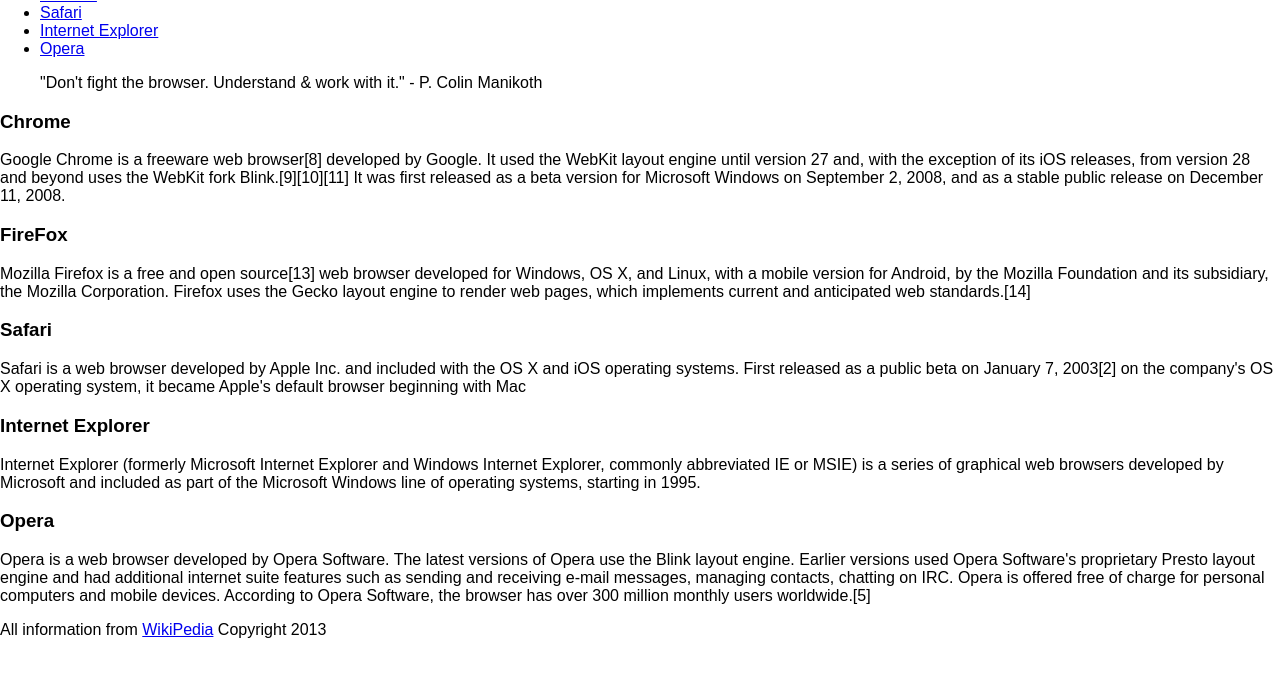
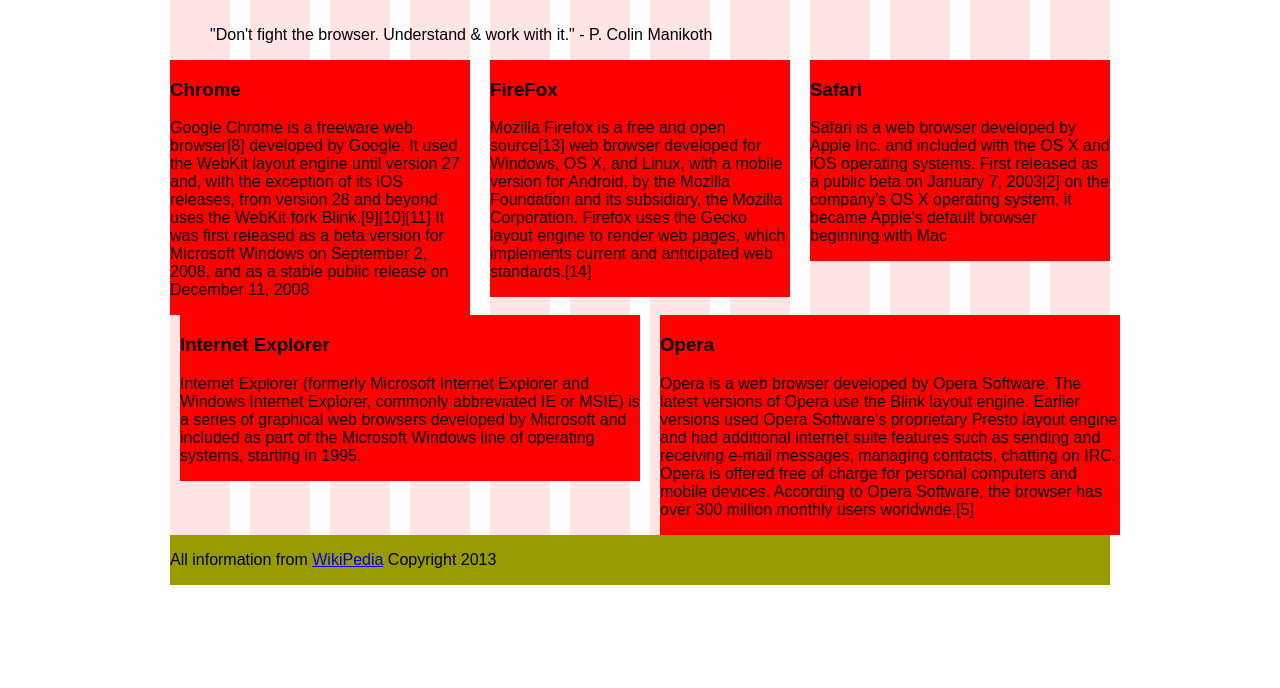
Before and after one commit to kberg8/Midterm-Refresher, a plain HTML site: page index.html in a window 1280 px wide. Shown: the part 112-800 px from the top of the page. Drawn offline with Linux system fonts and the light colour scheme.

Commit message:
3. Grid Structure

```diff
--- a/css/styles.css
+++ b/css/styles.css
@@ -1,6 +1,12 @@
 /* Stylesheet */
 
+footer {
+	background: #990;
+	}
 
+	section {
+	background: red;
+		}
 
 /* Help Class to Show Grid */
 .showgrid {
--- a/index.html
+++ b/index.html
@@ -15,14 +15,16 @@
 </head>
 <body>
 
+<div class="container_12 showgrid">
+
 <!-- Header -->
 
-<header>
+<header class="grid_6">
     <h1>Browsers</h1>
 </header>
 
 <!-- Navigation -->
-<nav>
+<nav class="grid_6">
 	<ul>
 		<li id="mozilla"><a href="http://getfirefox.com">FireFox</a></li>
 		<li id="google"><a href="https://www.google.com/intl/en/chrome/browser/">Chrome</a></li>
@@ -34,7 +36,7 @@
 
 <!-- Quote -->
 
-<aside>
+<aside class="grid_12">
 	<blockquote>
 		"Don't fight the browser. Understand & work with it." - P. Colin Manikoth
 	</blockquote>
@@ -42,39 +44,44 @@
 
 <!-- Browsers -->
 
-<article>
+<article class="grid_12">
 
-	<section>
+	<section class="grid_4 alpha">
 	<h3>Chrome</h3>
 	<p>Google Chrome is a freeware web browser[8] developed by Google. It used the WebKit layout engine until version 27 and, with the exception of its iOS releases, from version 28 and beyond uses the WebKit fork Blink.[9][10][11] It was first released as a beta version for Microsoft Windows on September 2, 2008, and as a stable public release on December 11, 2008.</p>
     </section>
 
-    <section>
+    <section class="grid_4">
 	<h3>FireFox</h3>
 	<p>Mozilla Firefox is a free and open source[13] web browser developed for Windows, OS X, and Linux, with a mobile version for Android, by the Mozilla Foundation and its subsidiary, the Mozilla Corporation. Firefox uses the Gecko layout engine to render web pages, which implements current and anticipated web standards.[14]</p>
 	</section>
 
-	<section>
+	<section class="grid_4 omega">
 	<h3>Safari</h3>
 	<p>Safari is a web browser developed by Apple Inc. and included with the OS X and iOS operating systems. First released as a public beta on January 7, 2003[2] on the company's OS X operating system, it became Apple's default browser beginning with Mac</p>
 	</section>
 
-	<section>
+
+  <div class="grid_12">
+   	<section class="grid_6 alpha">
 	<h3>Internet Explorer</h3>
 	<p>Internet Explorer (formerly Microsoft Internet Explorer and Windows Internet Explorer, commonly abbreviated IE or MSIE) is a series of graphical web browsers developed by Microsoft and included as part of the Microsoft Windows line of operating systems, starting in 1995. </p>
 	</section>
 
-	<section>
+	<section class="grid_6 omega">
 	<h3>Opera</h3>
 	<p>Opera is a web browser developed by Opera Software. The latest versions of Opera use the Blink layout engine. Earlier versions used Opera Software's proprietary Presto layout engine and had additional internet suite features such as sending and receiving e-mail messages, managing contacts, chatting on IRC. Opera is offered free of charge for personal computers and mobile devices. According to Opera Software, the browser has over 300 million monthly users worldwide.[5]</p>
     </section>
+  </div>
 
 </article>
 
 <!-- Footer -->
-	<footer>
+	<footer class="grid_12">
         <p>All information from <a href="http://wikipedia.com">WikiPedia</a> Copyright 2013</p>
 	</footer>
 
+    </div><!--END CONTAINER!!!-->
+
 </body>
 </html>
```
